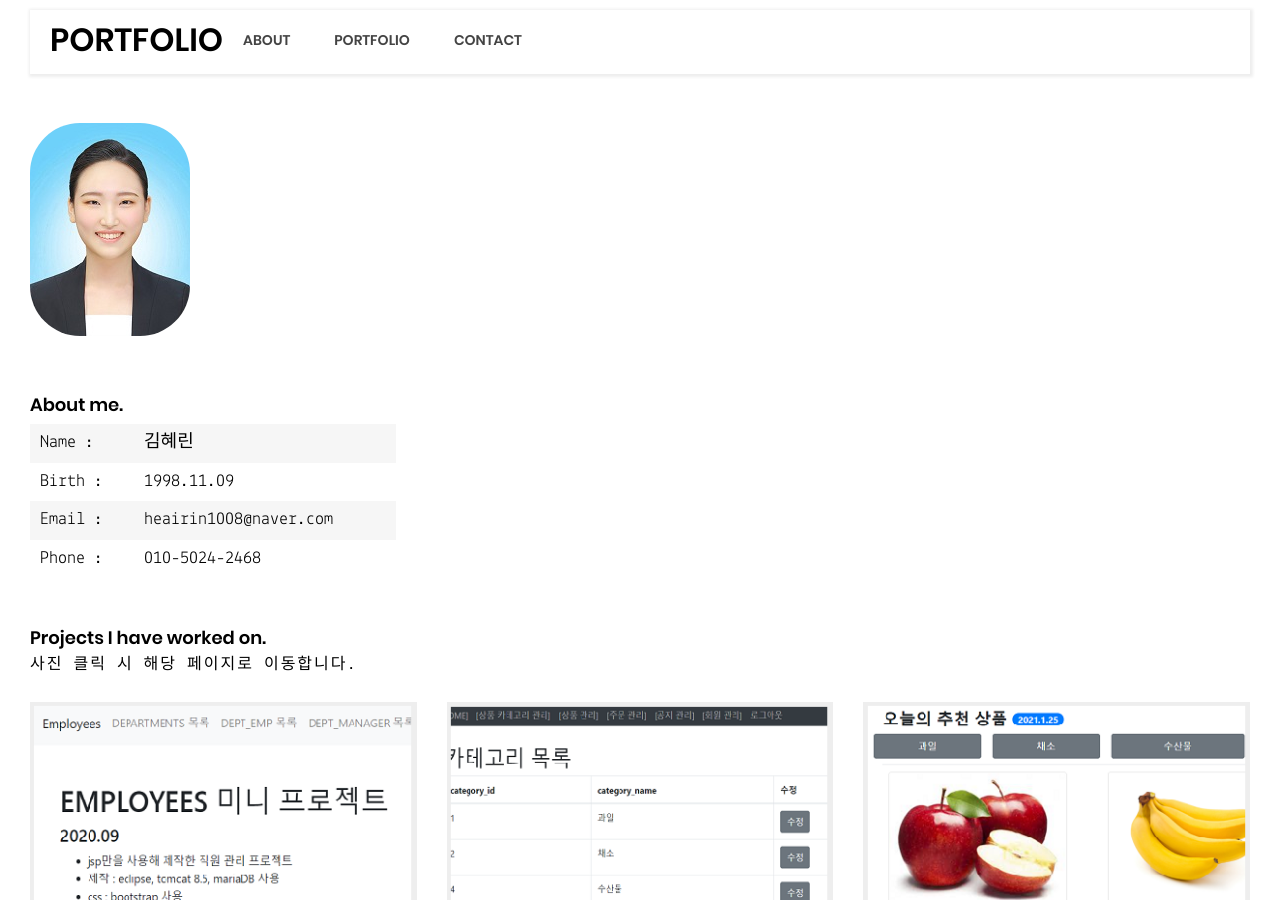
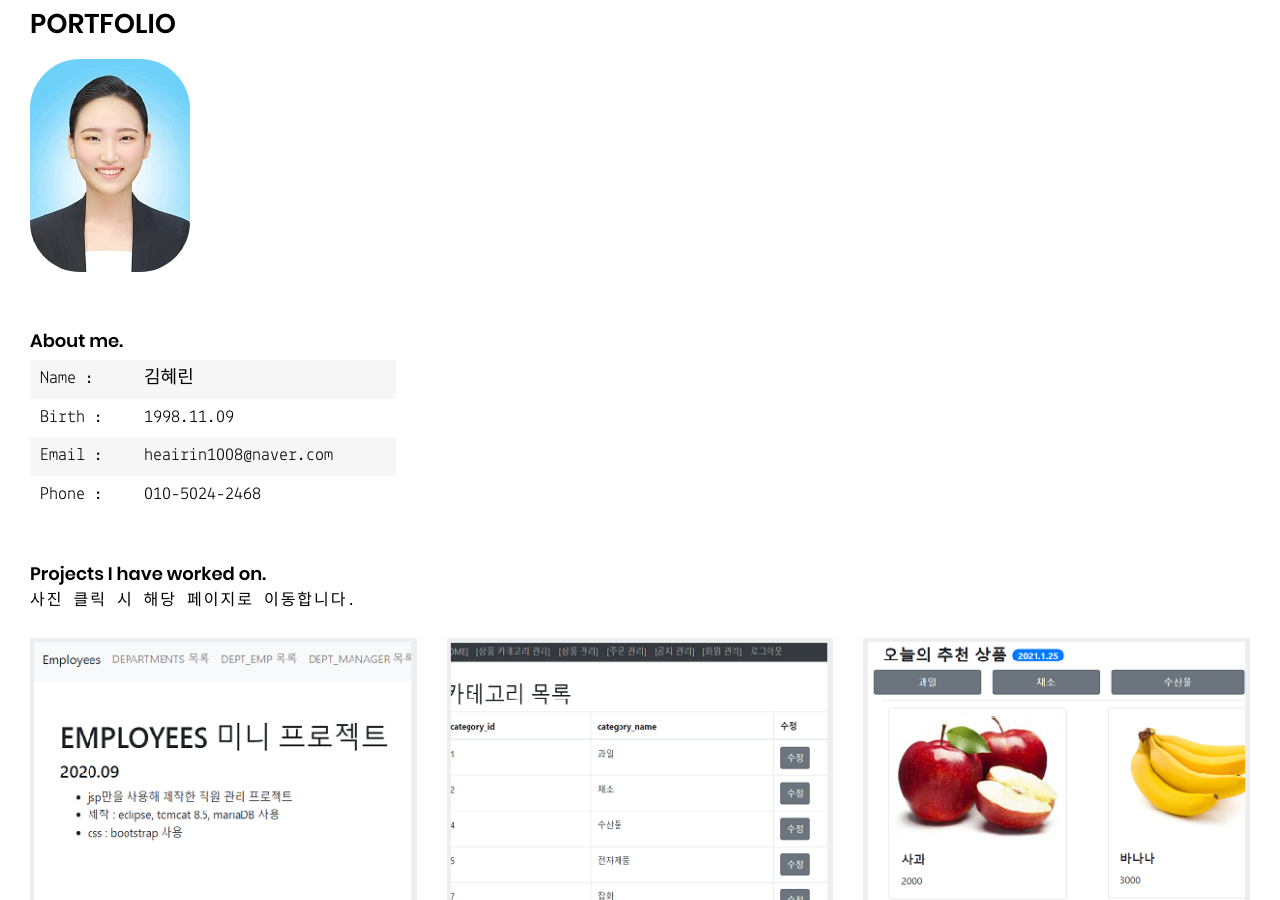
Before and after one commit to heairin1008/heairin1008.github.io, a Jekyll site: the page built from index.html, in a window 1280 px wide and 900 px high. Built offline with Jekyll 4.4.1, drawn with Linux system fonts in a browser that asks for light colours.

Commit message:
Update header.html

```diff
--- a/_includes/header.html
+++ b/_includes/header.html
@@ -1,23 +1,8 @@
 <header class="header">
 	<div class="container">
-		<div id="main-header">
-		<div id="menu-wrapper">
-                	<div class="row">
-                        	<div class="logo-wrapper col-md-2 col-sm-2">
-					<h1 class="logo">
-						<a title="{{ site.author }}" href="{{ site.baseurl | append: "/" }}">{{ site.author }}</a>
-					</h1>
-                                </div> <!-- /.logo-wrapper -->
-                                <div class="col-md-10 col-sm-10 main-menu text-right">
-					<ul class="menu-first">
-                                        	<li><a href="#about">About</a></li>
-                                        	<li><a href="#portfolio">Portfolio</a></li>
-                                        	<li><a href="#contact">Contact</a></li>
-                                    	</ul>
-                                </div> <!-- /.main-menu -->
-			</div> <!-- /.row -->
-		</div>
-		</div>
+		<h1 class="logo">
+			<a title="{{ site.author }}" href="{{ site.baseurl | append: "/" }}">{{ site.author }}</a>
+		</h1>
 		<br>
 		<div style="margin-top:20px;">
 			<img style="border-radius:50px;" src="/assets/images/projects/self/self.jpg">
```
